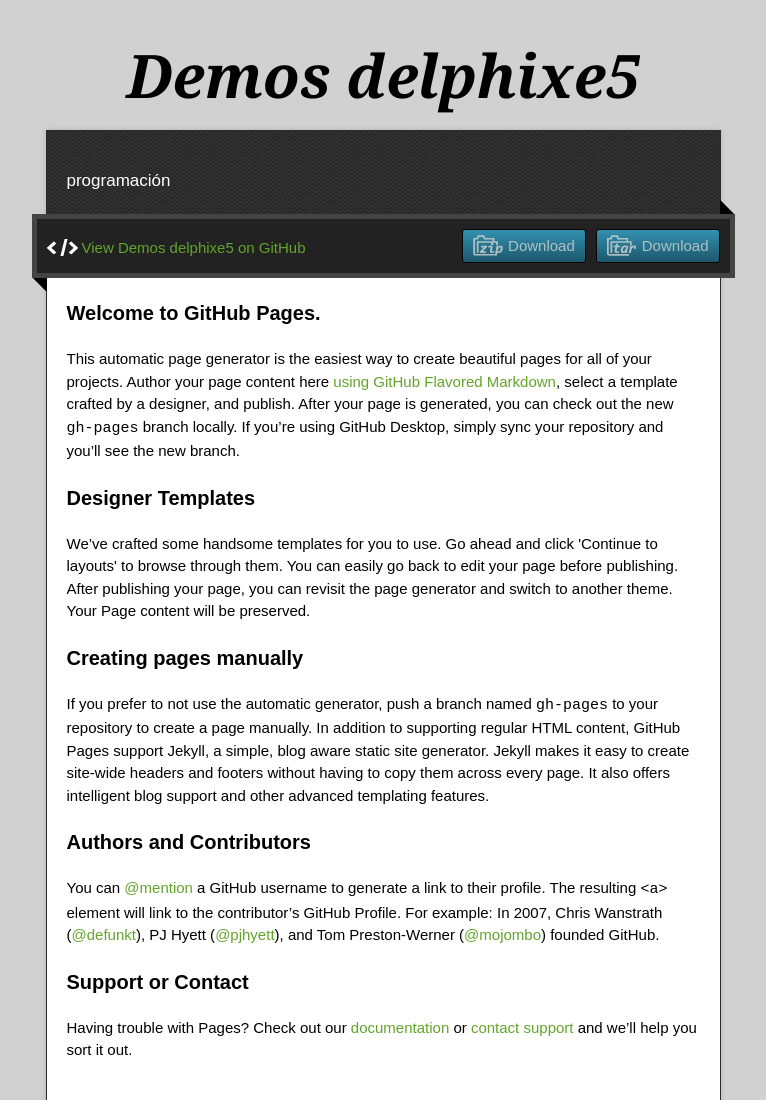
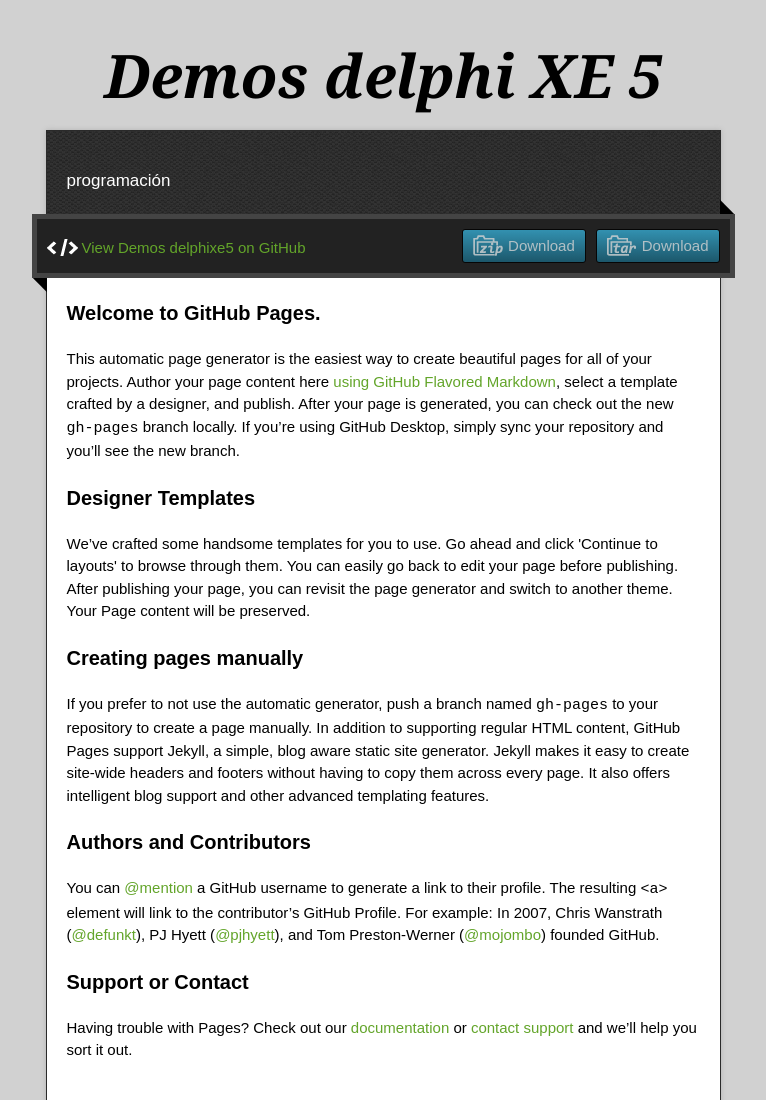
Before and after one commit to ServiciosTI/Demos_delphi_xe_5, a plain HTML site: page index.html in a window 1280 px wide. Shown: the top 1100 px of the page, without its empty margins (257-1023 px from the left). Drawn offline with nearby package versions, Linux system fonts and the light colour scheme.

Commit message:
Update index.html

```diff
--- a/index.html
+++ b/index.html
@@ -22,7 +22,7 @@
 
   <div class="wrapper">
     <header>
-      <h1 class="title">Demos delphixe5</h1>
+      <h1 class="title">Demos delphi XE 5</h1>
     </header>
     <div id="container">
       <p class="tagline">programación</p>
```
